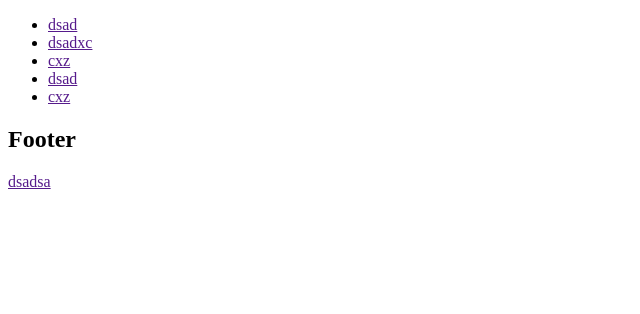
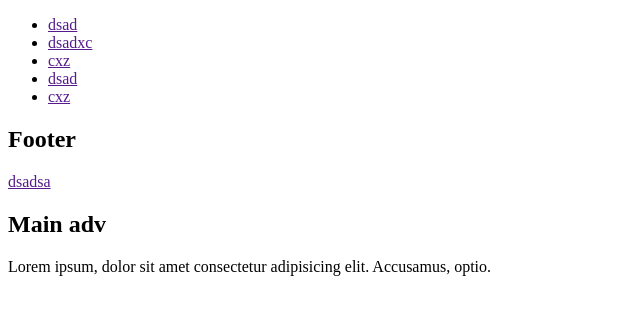
Before and after one commit to Mikhail-Strygin/test-git, a plain HTML site: page index.html in a window 1280 px wide. Shown: the whole page, without its empty margins (0-640 px from the left). Drawn offline with Linux system fonts and the light colour scheme.

Commit message:
add section adv

```diff
--- a/index.html
+++ b/index.html
@@ -21,5 +21,9 @@
     <aside>
         <a href="">dsadsa</a>
     </aside>
+    <div class="adv">
+        <h2>Main adv</h2>
+        <p>Lorem ipsum, dolor sit amet consectetur adipisicing elit. Accusamus, optio.</p>
+    </div>
 </body>
 </html>
```
Also changed, not shown: test.txt (added).
